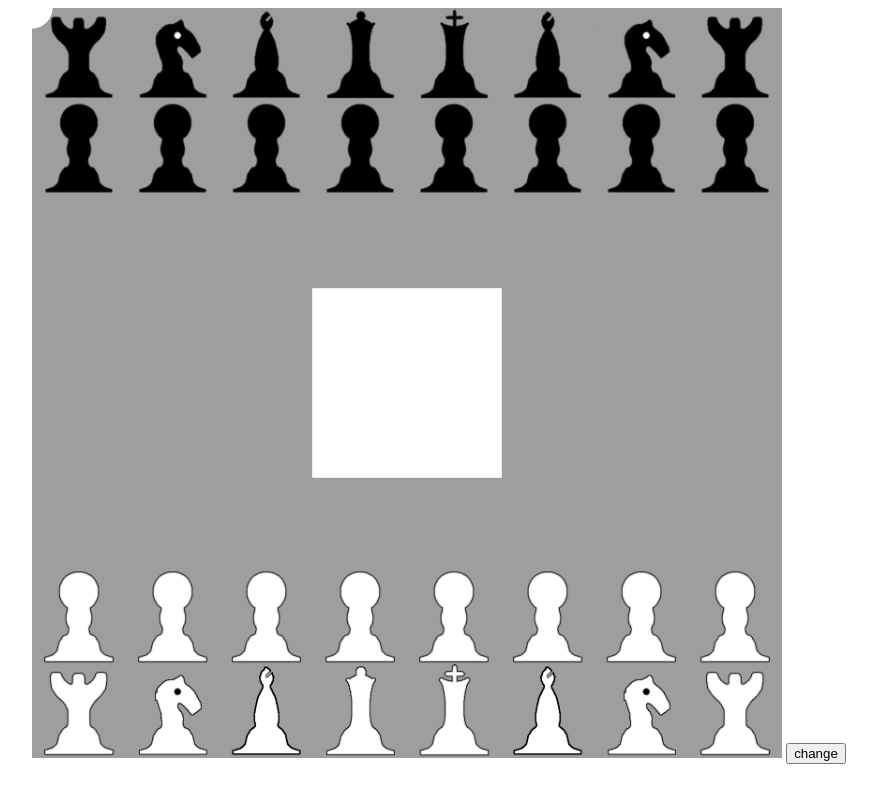
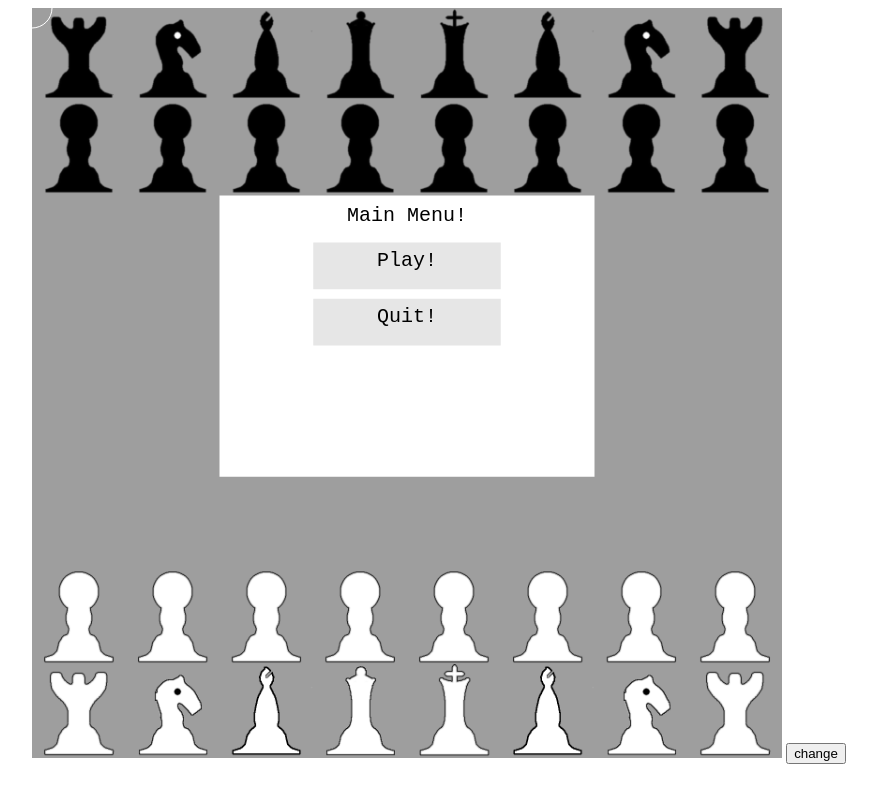
Before and after one commit to jdonszelmann/chjess, a plain HTML site: page index.html in a window 1280 px wide. Shown: the whole page, without its empty margins (201-1078 px from the left). Drawn offline with Linux system fonts and the light colour scheme.

Commit message:
Added a system to make menus and clickable buttons. With this i made our first main Menu :)
Signed-off-by: Twan Borst <battlefield3pc5@gmail.com>

```diff
--- a/Button.js
+++ b/Button.js
@@ -1,17 +1,21 @@
 class Button {
-    constructor (x, y, w, h, text){
-        this.x = x -1;
-        this.y = y -1;
-        this.w = w;
-        this.h = h;
+    constructor (x, y, w, h, text, click) {
+        this.x = (x - 1) * gamestate.cellwidth;
+        this.y = (y - 1) * gamestate.cellwidth;
+        this.w = w * gamestate.cellwidth;
+        this.h = h * gamestate.cellwidth;
         this.text = text;
+        this.clicked = click;
     }
+
     draw(){
-        fill(255);
+        context.beginPath();
+        fill(230,230,230,1);
         update();
         stroke(255);
         strokeWidth(2);
-        rect(this.x*gamestate.cellwidth, this.y*gamestate.cellwidth, this.w*gamestate.cellwidth, this.h*gamestate.cellwidth);
+        rect(this.x, this.y, this.w, this.h);
+        fill(0);
+        writeText(this.x + (this.w/2), this.y+(this.h/2), this.text, this.w);
     }
 }
-let TestButton = new Button(4,4,2,2, "Test");
--- a/Menu/Menu.js
+++ b/Menu/Menu.js
@@ -1,10 +1,34 @@
 class Menu{
-    constructor(x,y,w,h,text){
+    constructor(name, x,y,w,h,text){
         gamestate.paused = true;
+        this.name = name;
+        this.x = (x -1);
+        this.y = (y -1);
+        this.w = w*gamestate.cellwidth;
+        this.h = h*gamestate.cellwidth;
+        this.text = text;
+        this.buttons = new Object();
+        activemenus.active[name] = this;
     }
-    addButton(name, x , y, w, h, text){
-        new Button(x, y, w, h, text);
+    addButton(name, x , y, w, h, text, click){
+        this.buttons[name] = new Button(x+this.x, y+this.y, w, h, text, click);
+    }
+    draw(){
+        context.beginPath();
+        fill(255);
+        update();
+        noStroke();
+        rect(this.x*gamestate.cellwidth, this.y*gamestate.cellwidth, this.w, this.h);
+        fill(0);
+        writeText(this.x*gamestate.cellwidth + (this.w/2), this.y*gamestate.cellwidth+25, this.text, this.w);
+        for(let button in this.buttons){
+            this.buttons[button].draw();
+        }
+    }
+    close(){
+        delete activemenus.active[this.name];
+        if(Object.keys(activemenus.active).length === 0){
+            gamestate.paused = false;
+        }
     }
 }
-let mainMenu = new Menu();
-mainMenu.addButton("play", )
--- a/Menu/activeMenus.js
+++ b/Menu/activeMenus.js
@@ -0,0 +1,20 @@
+class activeMenus{
+    constructor(){
+        this.active = new Object();
+    }
+    draw(){
+        for(let menu in this.active){
+            this.active[menu].draw();
+        }
+    }
+    checkForButtons(x, y){
+        for(let menu in this.active){
+            for(let _button in this.active[menu].buttons){
+                let button = this.active[menu].buttons[_button];
+                if(button.x<x && button.x+button.w>x && button.y < y && button.y+button.h > y){
+                    button.clicked();
+                }
+            }
+        }
+    }
+}
--- a/Mouse.js
+++ b/Mouse.js
@@ -19,13 +19,13 @@ class Mouse {
 
         noFill();
         strokeWidth(1);
-        update();
         ellipse(this.x, this.y, 20);
     }
 
     drawSelectedSquare(){
         if(this.selectedX != -1 && this.selectedY != -1){
             let squareSize = gamestate.cellwidth;
+            context.beginPath();
             if(gamestate.playerblack){
                 stroke(0);
             }else{
@@ -35,7 +35,6 @@ class Mouse {
             update();
             strokeWidth(5);
             rect(this.selectedX*squareSize, this.selectedY*squareSize, squareSize);
-            strokeWidth(10);
         }
     }
 
@@ -45,11 +44,15 @@ class Mouse {
     }
 
     detect (){
-        let squareSize = gamestate.cellwidth;
-        this.selectSquare(
-            Math.floor(this.x/squareSize),
-            Math.floor(this.y/squareSize)
-        );
+
+        if(gamestate.paused){
+            activemenus.checkForButtons(this.x,this.y);
+        } else {
+            this.selectSquare(
+                Math.floor(this.x/gamestate.cellwidth),
+                Math.floor(this.y/gamestate.cellwidth)
+            );
+        }
     }
 }
 
--- a/gamestate.js
+++ b/gamestate.js
@@ -3,6 +3,7 @@
 let gamestate = {
 	playerblack:false,
 	cellwidth:undefined,
+	paused: false,
 }
 
 
--- a/graphics.js
+++ b/graphics.js
@@ -116,12 +116,20 @@ function blit(x,y,w,h,img){
 	context.drawImage(img, x, y, w, h);
 }
 
+//Put text on screen
+function writeText(x,y, text, max=canvas.width){
+	context.font = "20px monospace";
+	context.textAlign = "center";
+	context.fillText(text, x, y, max);
+}
+
 //detect everything is loaded
 window.onload = function(){
+	setup();
 	restoredefaults();
 	eventloop();
 }
 
 
 //start setup asap
-setup();
+//setup();
--- a/index.html
+++ b/index.html
@@ -18,6 +18,8 @@
 	<script src="gameboard.js"></script>
 	<script src="chesspiece.js"></script>
 	<script src="Button.js"></script>
+	<script src="Menu/Menu.js"></script>
+	<script src="Menu/activeMenus.js"></script>
 
 
 </html>
--- a/main.js
+++ b/main.js
@@ -1,7 +1,8 @@
 
 
 let chessboard;
-
+let mainMenu;
+let activemenus;
 window.onresize = function(){
 	canvas.width = window.innerHeight-50;
 	canvas.height = canvas.width;
@@ -34,8 +35,22 @@ function setup(){
         MouseInput.y = evt.clientY - canvas.offsetTop;
     });
 	canvas.addEventListener("click", function (){
-		MouseInput.detect()
+		MouseInput.detect();
     });
+
+	activemenus = new activeMenus();
+    mainMenu = new Menu("mainMenu", 3,3,4,3, "Main Menu!");
+    mainMenu.addButton("play", 2, 1.5,2,0.5, "Play!", function(){
+    	mainMenu.close();
+	});
+    mainMenu.addButton("quit", 2, 2.1, 2, 0.5, "Quit!", function(){
+    	//alert("Quiting is for losers!");
+		if(confirm("You sure you want to quit? (Quiting is for losers :P)")){
+			//Cant close this tab, because apparently I didnt create it, so i'll
+			// just redirect them to the urban dictionary of the word rage quit
+            open("https://www.urbandictionary.com/define.php?term=ragequit", '_self');
+    	}
+	});
 }
 
 function draw(){
@@ -58,7 +73,7 @@ function draw(){
 	gameboard.get().draw()
 
 
-	TestButton.draw();
+	activemenus.draw();
     MouseInput.draw();
 
 }
```
